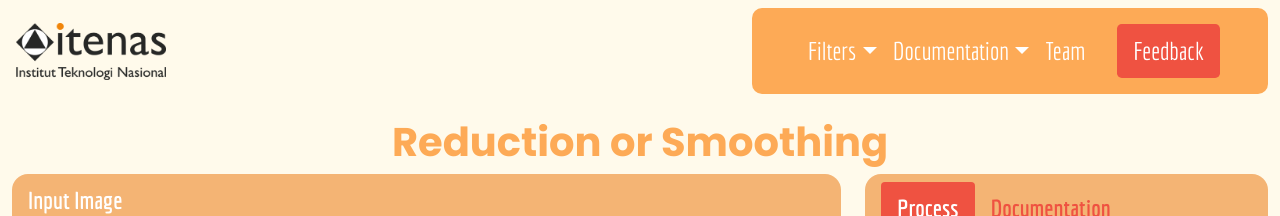
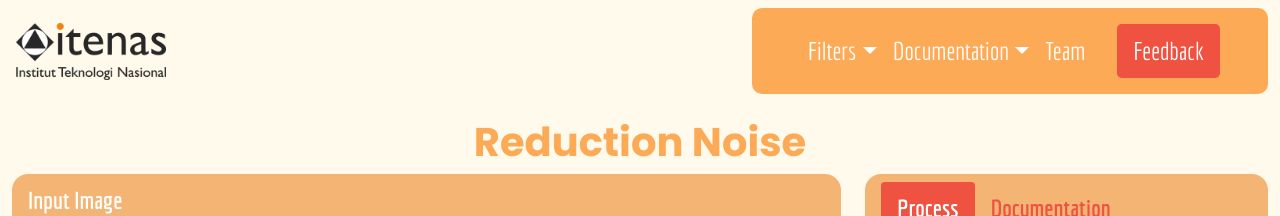
Before and after one commit to irfanheru66/Convolution-Simulation, a React (Create React App) app: page /noise-reduction in a window 1280 px wide. Shown: the top 216 px of the page. Built offline with nearby package versions, Linux system fonts and the light colour scheme.

Commit message:
ganti-judul-reduction

```diff
--- a/src/components/Reduction.jsx
+++ b/src/components/Reduction.jsx
@@ -282,7 +282,7 @@ const Reduction = (props) => {
             <div className="container-fluid mt-3">
                 <motion.h1 className="text-title text-center fw-bold first-step"
                     style={{ color: primaryColor }}>
-                    Reduction or Smoothing
+                    Reduction Noise
                 </motion.h1>
                 <div className="row mt-1">
                     <div className="col-lg-8 order-lg-1 order-md-2 order-sm-2 order-xs-2">
```
